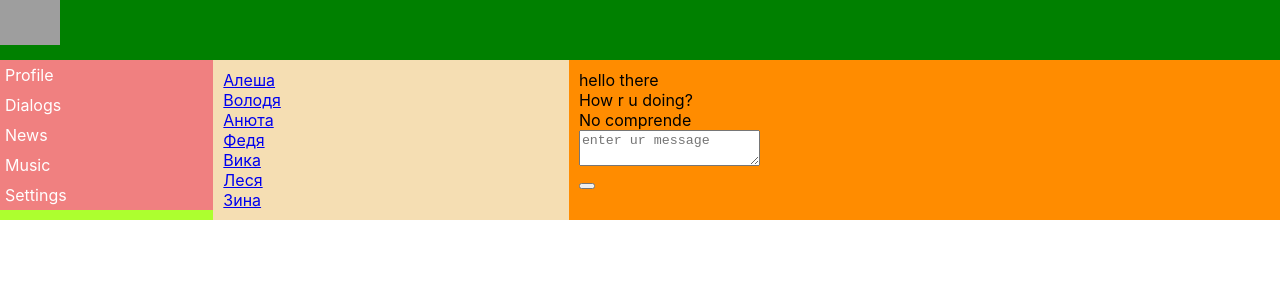
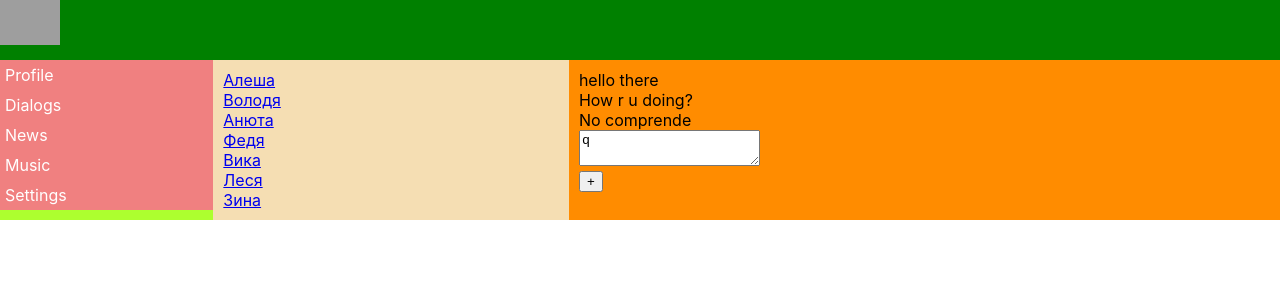
Before and after one commit to chshrct/react-ts, a React (Create React App) app: page /dialogs in a window 1280 px wide. Shown: the top 300 px of the page. Built offline with nearby package versions, Linux system fonts and the light colour scheme; grey boxes are pictures that could not be loaded.

Commit message:
lesson40-0

```diff
--- a/src/App.tsx
+++ b/src/App.tsx
@@ -23,8 +23,8 @@ function App(props: any) {
 
                     <Route
                         path={'/dialogs/*'}
-                        element={<Dialogs
-                            state={props.state.dialogsPage}/>}/>
+                        element={<Dialogs state={props.state.dialogsPage}
+                                          dispatch={props.dispatch}/>}/>
                 </Routes>
             </div>
         </div>
--- a/src/components/Dialogs/Dialogs.tsx
+++ b/src/components/Dialogs/Dialogs.tsx
@@ -1,7 +1,8 @@
-import React from "react";
+import React, {ChangeEvent} from "react";
 import style from './Dialogs.module.css'
 import {MessageItem, messageType} from "./MessageItem/MessageItem";
 import {DialogItem, userType} from "./DialogItem/DialogItem";
+import {newMessageBodyActionCreator, sendMessageActionCreator} from "../../redux/state";
 
 type dialogsPageType = {
     users: Array<userType>
@@ -10,6 +11,7 @@ type dialogsPageType = {
 
 type DialogsStateType = {
     state: dialogsPageType
+    dispatch:any
 }
 
 
@@ -30,6 +32,14 @@ const Dialogs = (props: DialogsStateType) => {
                 message={msg.message}/>
         )
 
+    const onClickSendMessage = ()=>{
+        props.dispatch(sendMessageActionCreator())
+    }
+
+    const onChangeEditMessage = (e:ChangeEvent<HTMLTextAreaElement>)=>{
+        props.dispatch(newMessageBodyActionCreator(e.currentTarget.value))
+    }
+
     return (
         <div className={style.dialogs}>
 
@@ -40,8 +50,8 @@ const Dialogs = (props: DialogsStateType) => {
             <div className={style.messages}>
                 <div>{messagesList}</div>
                 <div>
-                    <div><textarea placeholder={'enter ur message'} ></textarea></div>
-                    <div><button></button></div>
+                    <div><textarea placeholder={'enter ur message'} onChange={onChangeEditMessage} >q</textarea></div>
+                    <div><button onClick={onClickSendMessage}>+</button></div>
                 </div>
             </div>
         </div>
--- a/src/redux/state.ts
+++ b/src/redux/state.ts
@@ -59,6 +59,7 @@ export const store = {
             const body = this._state.dialogsPage.newMessageText
             this._state.dialogsPage.messages.push({id: 5, message: body})
             this._state.dialogsPage.newMessageText = ''
+            this._callSubscriber(this._state)
         }
     }
 
```
